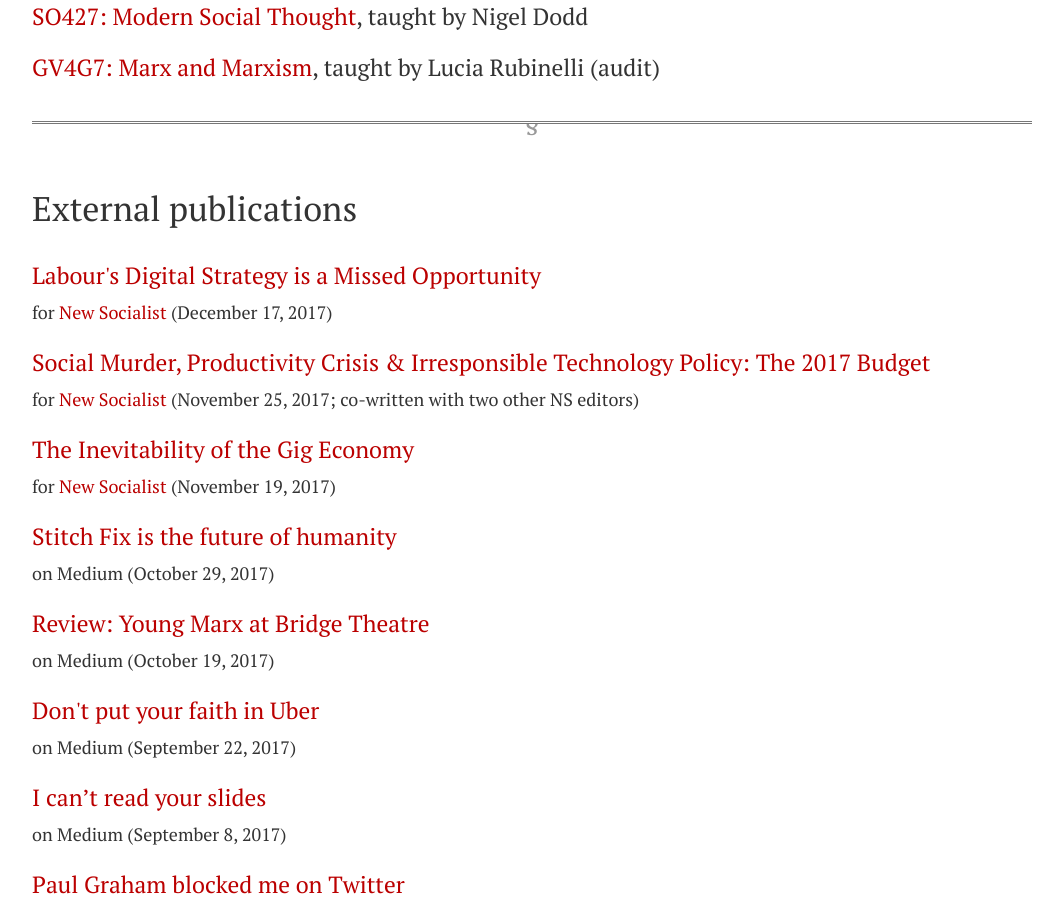
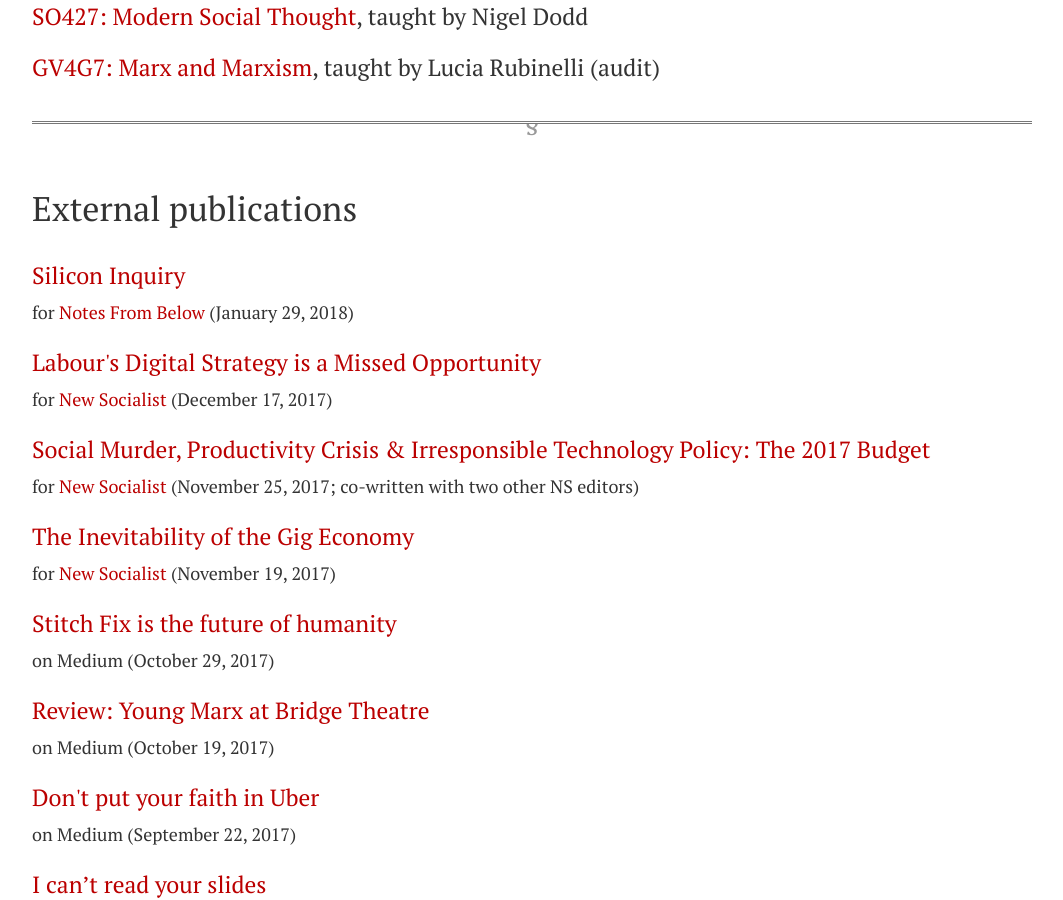
Before and after one commit to dellsystem/dellsystem.github.io, a Jekyll site: the page built from words.html, in a window 1280 px wide and 900 px high, scrolled down 816 px. Shown: the whole window, without its empty margins (108-1171 px from the left). Built offline with Jekyll 4.4.1, drawn with Linux system fonts in a browser that asks for light colours; nearby versions of some CDN libraries.

Commit message:
Add Silicon Inquiry piece to words.html

```diff
--- a/words.html
+++ b/words.html
@@ -50,6 +50,14 @@ taught by Lucia Rubinelli (audit)
 <h2 id="external">External publications</h2>
 
 <dl class="vertical">
+<dt>
+    <a href="http://www.notesfrombelow.org/article/silicon-inquiry">
+        Silicon Inquiry
+    </a>
+</dt>
+<dd>for <a href="http://www.notesfrombelow.org">Notes From Below</a>
+    (January 29, 2018)
+</dd>
 <dt>
     <a href="https://newsocialist.org.uk/labours-digital-strategy">
         Labour's Digital Strategy is a Missed Opportunity
```
